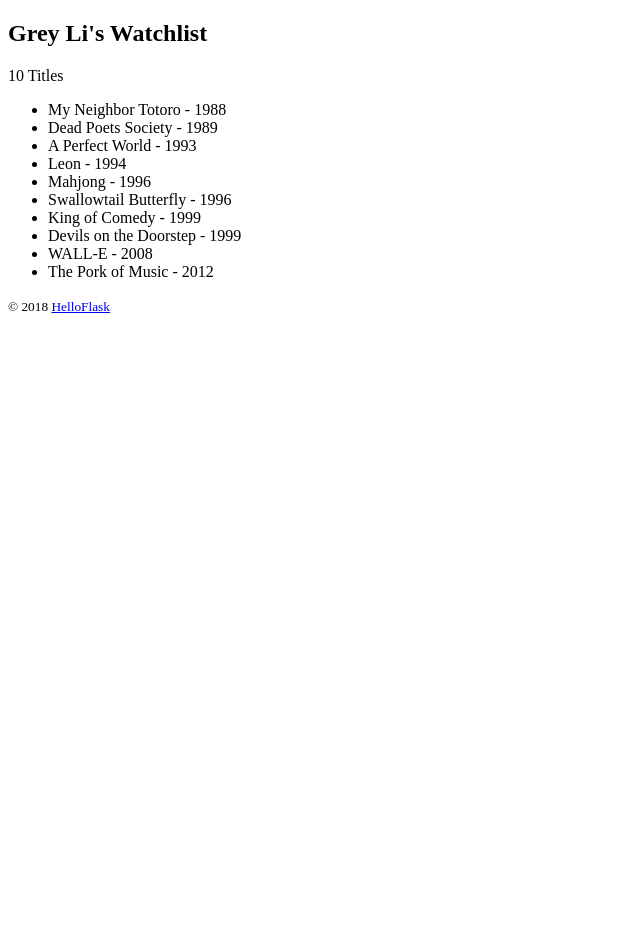
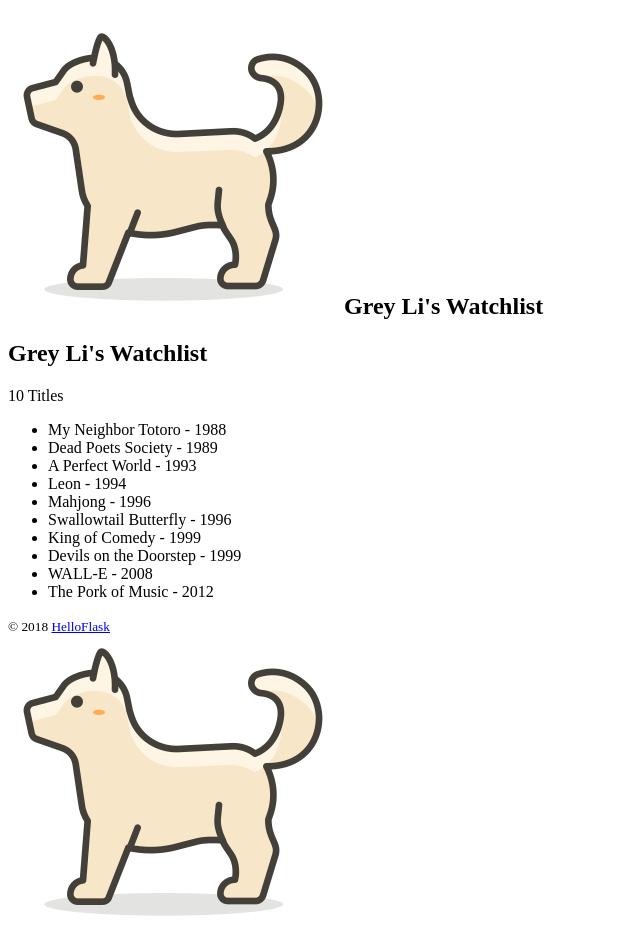
Before and after one commit to MD1494/hxmgc, a Flask app: page / in a window 1280 px wide. Shown: the whole page, without its empty margins (0-640 px from the left). Before the commit the page ends 313 px from the top, so only its background shows below. Run offline with Flask 2, Linux system fonts and the light colour scheme.

Commit message:
add static files

```diff
--- a/templates/index.html
+++ b/templates/index.html
@@ -2,9 +2,15 @@
 <html lang="en">
 <head>
     <meta charset="utf-8">
+    <link rel="stylesheet" href="{{ url_for('static', filename='style.css') }}" type="text/css">
+
     <title>{{ name }}'s Watchlist</title>
 </head>
 <body>
+    <h2>
+         <img alt="Avatar" class="avatar" src="{{ url_for('static', filename='images/avatar.png') }}">
+        {{ name }}'s Watchlist
+    </h2>
     <h2>{{ name }}'s Watchlist</h2>
     {# 使用 length 过滤器获取 movies 变量的长度 #}
     <p>{{ movies|length }} Titles</p>
@@ -16,5 +22,6 @@
     <footer>
         <small>&copy; 2018 <a href="http://helloflask.com/tutorial">HelloFlask</a></small>
     </footer>
+    <img alt="Walking Totoro" class="totoro" src="{{ url_for('static', filename='images/avatar.png') }}">
 </body>
 </html>
```
Also changed, not shown: static/images/avatar.png (added), static/style.css (added).
